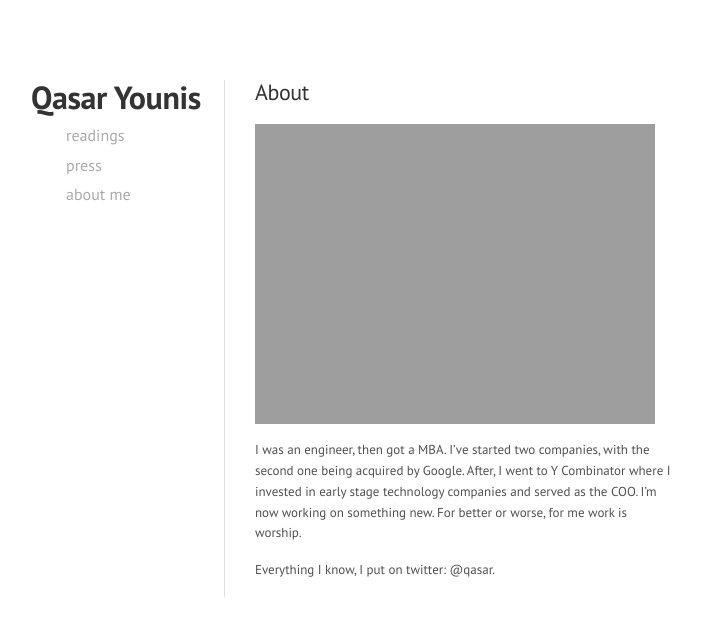
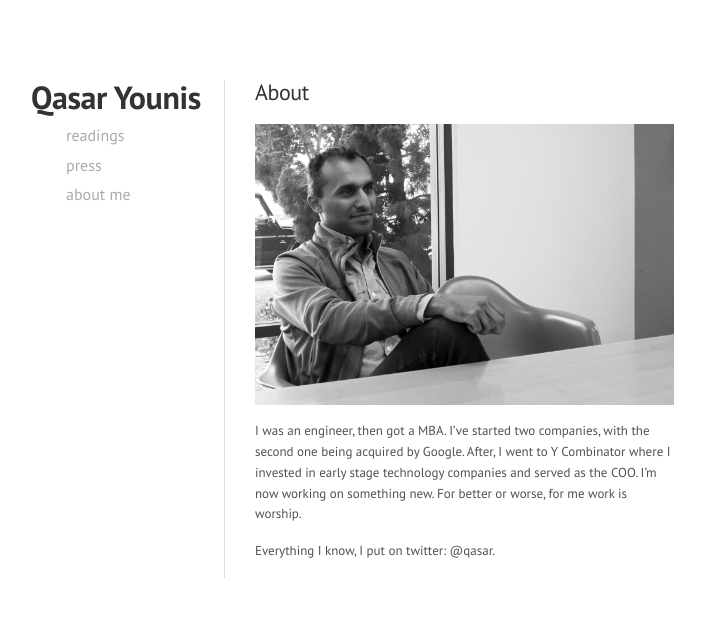
Before and after one commit to qasar/qasar.github.io, a Jekyll site: the page built from about.md, in a window 1280 px wide. Shown: the top 636 px of the page, without its empty margins (35-740 px from the left). Built offline with Jekyll 4.4.1, drawn with Linux system fonts in a browser that asks for light colours.

Commit message:
Update about.md

```diff
--- a/about.md
+++ b/about.md
@@ -2,7 +2,7 @@
 title: About
 permalink: /about/
 ---
-![alt text](http://qasaryounis.com/assets/qasaryounis.png)
+![alt text](http://qasaryounis.com/assets/qasaryounis.jpg)
 
 I was an engineer, then got a MBA. I've started two companies, with the second one being acquired by Google. After, I went to Y Combinator where I invested in early stage technology companies and served as the COO. I'm now working on something new. For better or worse, for me work is worship.
 
```
